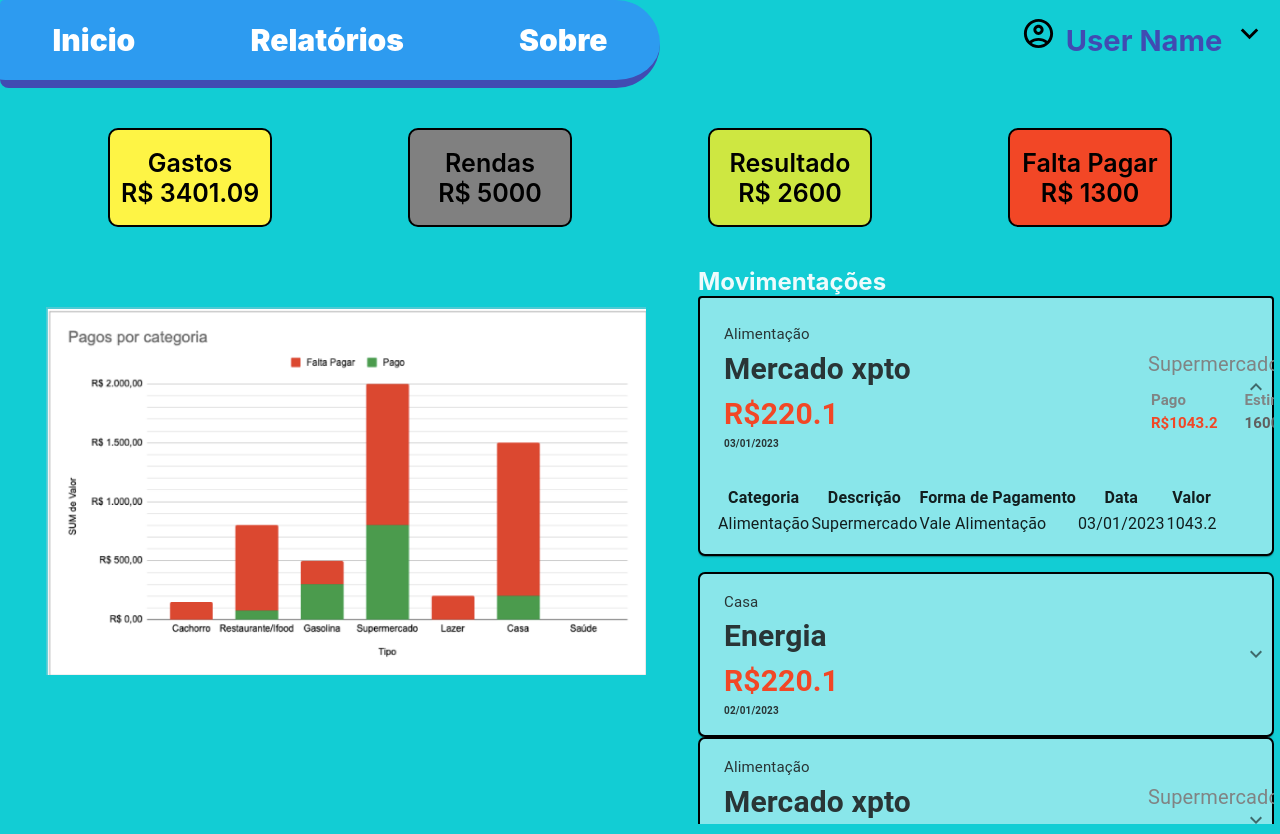
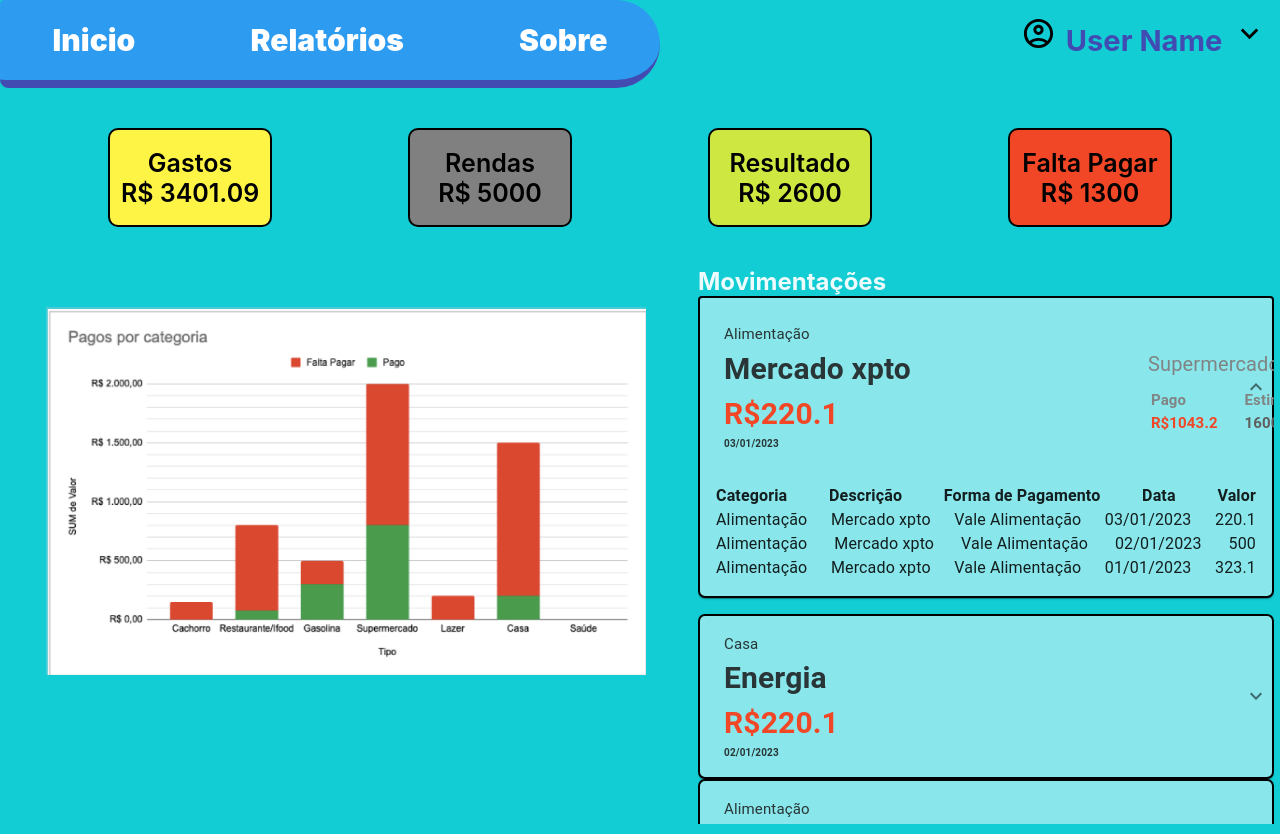
Before and after one commit to silvioubaldino/personal-finance-frontend, a React (Create React App) app: page / in a window 1280 px wide. Both pictures are taken after a click on the button 986 px from the left and 378 px from the top of the page. Built offline with nearby package versions, Linux system fonts and the light colour scheme.

Commit message:
Estilização nos detalhes das movimentações

```diff
--- a/src/components/AccordionBuild.jsx
+++ b/src/components/AccordionBuild.jsx
@@ -40,13 +40,21 @@ const AccordionBuild = () => {
             </AccordionSummary>
             <AccordionDetails>
               <Typography>
-                <TableMovementDetails
-                  category={e.describe.type}
-                  description={e.typeBill}
-                  date={e.describe.date}
-                  payed={e.payed}
-                />
+                <table className='details-header'>
+                  <tr className='deitals-collum'>
+                    <th>Categoria</th>
+                    <th>Descrição</th>
+                    <th>Forma de Pagamento</th>
+                    <th>Data</th>
+                    <th>Valor</th>
+                  </tr>
+                </table>
               </Typography>
+              { e.details.map((f, index) => (
+                <Typography key={index}>
+                  <TableMovementDetails detail={f} />
+                </Typography>
+              ))}
             </AccordionDetails>
           </CustomizedAccordion>
         ))}
--- a/src/components/TableMovementDetails.jsx
+++ b/src/components/TableMovementDetails.jsx
@@ -1,19 +1,14 @@
-const TableMovementDetails = (props) => {
+import '../style/components/movement.css'
+
+const TableMovementDetails = ({detail}) => {
   return(
-    <table>
-      <tr>
-        <th>Categoria</th>
-        <th>Descrição</th>
-        <th>Forma de Pagamento</th>
-        <th>Data</th>
-        <th>Valor</th>
-      </tr>
-      <tr>
-        <td>{props.category}</td>
-        <td>{props.description}</td>
-        <td>Vale Alimentação</td>
-        <td>{props.date}</td>
-        <td>{props.payed}</td>
+    <table className='details-header'>
+      <tr className='deitals-collum'>
+        <td>{detail.category}</td>
+        <td>{detail.description}</td>
+        <td>{detail.typeOfBill}</td>
+        <td>{detail.date}</td>
+        <td>{detail.value}</td>
       </tr>
     </table>
   )
--- a/src/mocks/movementData.mock.js
+++ b/src/mocks/movementData.mock.js
@@ -9,7 +9,30 @@ export const movements = [
     typeBill: 'Supermercado',
     payed: 1043.20,
     estimated: 1600,
-    rest: 556.80
+    rest: 556.80,
+    details: [
+      {
+        category: 'Alimentação',
+        description: 'Mercado xpto',
+        typeOfBill: 'Vale Alimentação',
+        date: '03/01/2023',
+        value: 220.10,
+      },
+      {
+        category: 'Alimentação',
+        description: 'Mercado xpto',
+        typeOfBill: 'Vale Alimentação',
+        date: '02/01/2023',
+        value: 500,
+      },
+      {
+        category: 'Alimentação',
+        description: 'Mercado xpto',
+        typeOfBill: 'Vale Alimentação',
+        date: '01/01/2023',
+        value: 323.10,
+      }
+    ],
   },
   {
     describe: {
@@ -21,7 +44,30 @@ export const movements = [
     typeBill: null,
     payed: null,
     estimated: null,
-    rest: null
+    rest: null,
+    details: [
+      {
+        category: 'Alimentação',
+        description: 'Mercado xpto',
+        typeOfBill: 'Vale Alimentação',
+        date: '03/01/2023',
+        value: 220.10,
+      },
+      {
+        category: 'Alimentação',
+        description: 'Mercado xpto',
+        typeOfBill: 'Vale Alimentação',
+        date: '02/01/2023',
+        value: 500,
+      },
+      {
+        category: 'Alimentação',
+        description: 'Mercado xpto',
+        typeOfBill: 'Vale Alimentação',
+        date: '01/01/2023',
+        value: 323.10,
+      }
+    ],
   },
   {
     describe: {
@@ -33,7 +79,30 @@ export const movements = [
     typeBill: 'Supermercado',
     payed: 523.10,
     estimated: 1600,
-    rest: 776.90
+    rest: 776.90,
+    details: [
+      {
+        category: 'Alimentação',
+        description: 'Mercado xpto',
+        typeOfBill: 'Vale Alimentação',
+        date: '03/01/2023',
+        value: 220.10,
+      },
+      {
+        category: 'Alimentação',
+        description: 'Mercado xpto',
+        typeOfBill: 'Vale Alimentação',
+        date: '02/01/2023',
+        value: 500,
+      },
+      {
+        category: 'Alimentação',
+        description: 'Mercado xpto',
+        typeOfBill: 'Vale Alimentação',
+        date: '01/01/2023',
+        value: 323.10,
+      }
+    ],
   },
   {
     describe: {
@@ -45,7 +114,30 @@ export const movements = [
     typeBill: 'Gasolina',
     payed: 100,
     estimated: 500,
-    rest: 400
+    rest: 400,
+    details: [
+      {
+        category: 'Alimentação',
+        description: 'Mercado xpto',
+        typeOfBill: 'Vale Alimentação',
+        date: '03/01/2023',
+        value: 220.10,
+      },
+      {
+        category: 'Alimentação',
+        description: 'Mercado xpto',
+        typeOfBill: 'Vale Alimentação',
+        date: '02/01/2023',
+        value: 500,
+      },
+      {
+        category: 'Alimentação',
+        description: 'Mercado xpto',
+        typeOfBill: 'Vale Alimentação',
+        date: '01/01/2023',
+        value: 323.10,
+      }
+    ],
   },
   {
     describe: {
@@ -57,6 +149,29 @@ export const movements = [
     typeBill: 'Supermercado',
     payed: 323.10,
     estimated: 1600,
-    rest: 1276.90
+    rest: 1276.90,
+    details: [
+      {
+        category: 'Alimentação',
+        description: 'Mercado xpto',
+        typeOfBill: 'Vale Alimentação',
+        date: '03/01/2023',
+        value: 220.10,
+      },
+      {
+        category: 'Alimentação',
+        description: 'Mercado xpto',
+        typeOfBill: 'Vale Alimentação',
+        date: '02/01/2023',
+        value: 500,
+      },
+      {
+        category: 'Alimentação',
+        description: 'Mercado xpto',
+        typeOfBill: 'Vale Alimentação',
+        date: '01/01/2023',
+        value: 323.10,
+      }
+    ],
   },
 ];
--- a/src/style/components/movement.css
+++ b/src/style/components/movement.css
@@ -102,3 +102,14 @@
   color: rgba(41, 53, 54, 1);
   font-size: 10px;
 }
+
+.details-header {
+  display: flex;
+  justify-content: center;
+}
+
+.deitals-collum {
+  display: flex;
+  justify-content: space-between;
+  width: 100%;
+}
```
